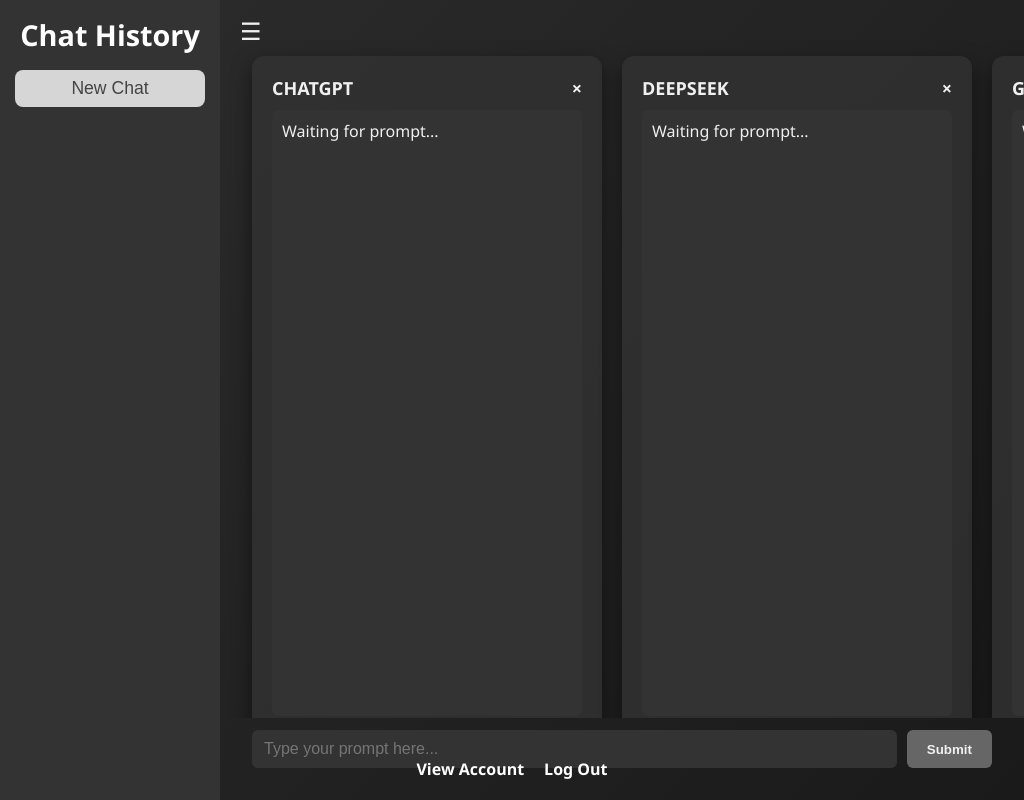
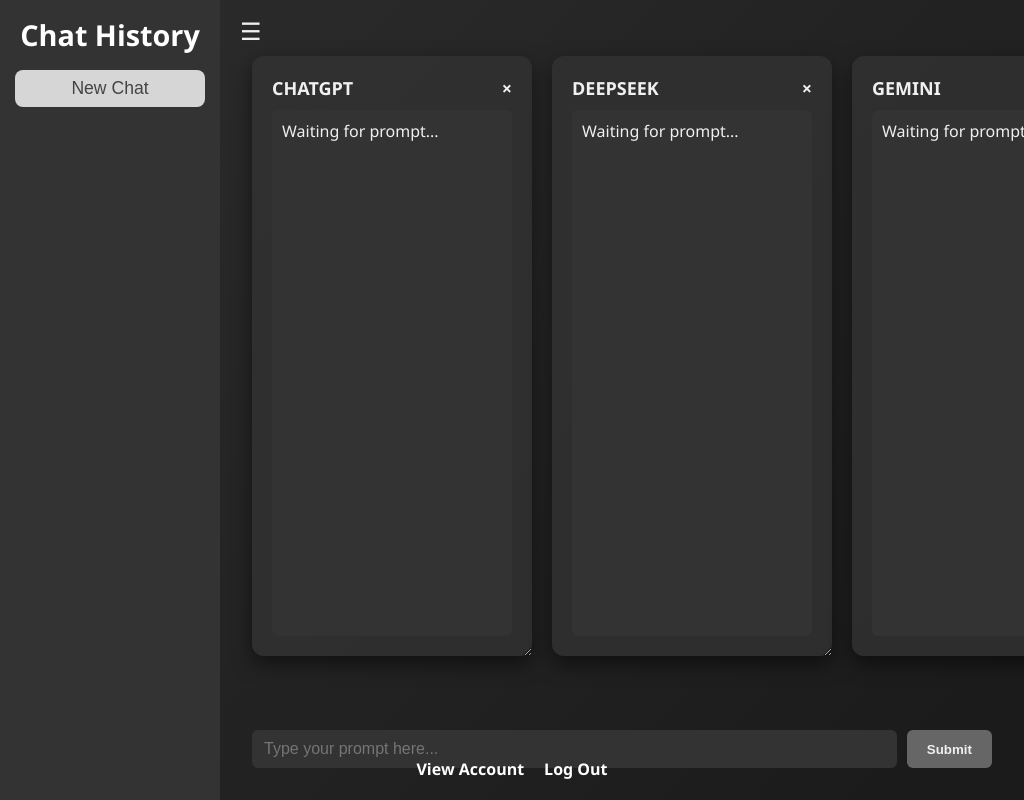
Before and after one commit to williamstanton3/All-AI, a Flask app: template templates/home.html in a window 1024 px wide. Run offline with Flask 3, Linux system fonts and the light colour scheme; the template is opened without the code that fills it, so the values that code supplies are empty; parts of the project's set-up code (start-up, migrations or seed data) failed here and were passed over.

Commit message:
small UI changes

```diff
--- a/static/styles/home.css
+++ b/static/styles/home.css
@@ -239,11 +239,11 @@
 
 .llm-column {
     flex: 0 0 auto;
-    width: 400px;
-    min-width: 350px;
-    max-width: 800px;
+    width: 360px;
+    min-width: 280px;
+    max-width: 420px;
 
-    height: 85vh;
+    height: 80vh;
     background-color: rgba(50, 50, 50, 0.8);
     border-radius: 12px;
     box-shadow: 0 8px 20px rgba(0,0,0,0.5);
@@ -536,12 +536,13 @@
         overflow-y: auto;
     }
 
+
     .llm-column {
         width: 100%;
+        min-width: 0;
         max-width: 100%;
-        min-width: 0;
         height: auto;
-        max-height: 80vh;
+        max-height: 75vh;
         resize: none;
     }
 
@@ -588,8 +589,10 @@
     }
 
     .llm-column {
-        width: 260px;
+        width: 280px;
+        min-width: 240px;
         max-width: 320px;
+        height: 75vh;
     }
 
     .prompt-input-container {
```
